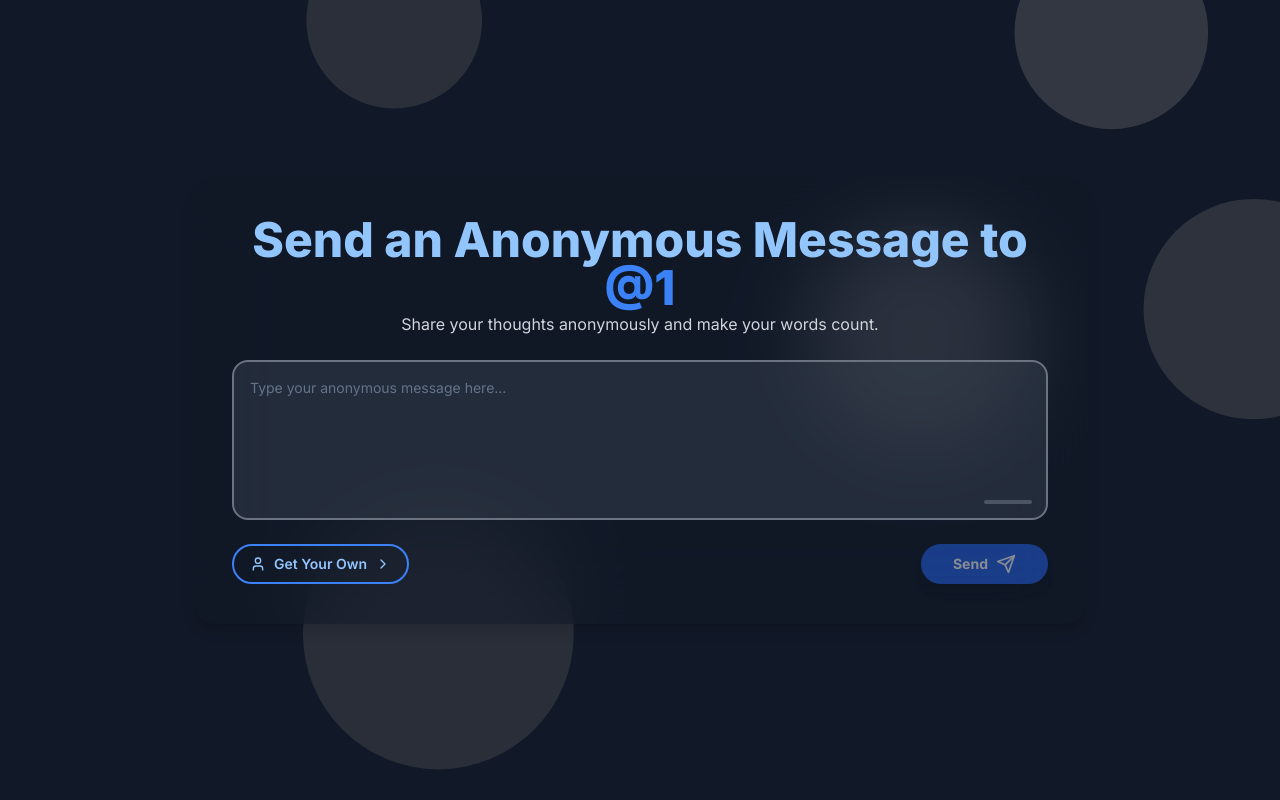
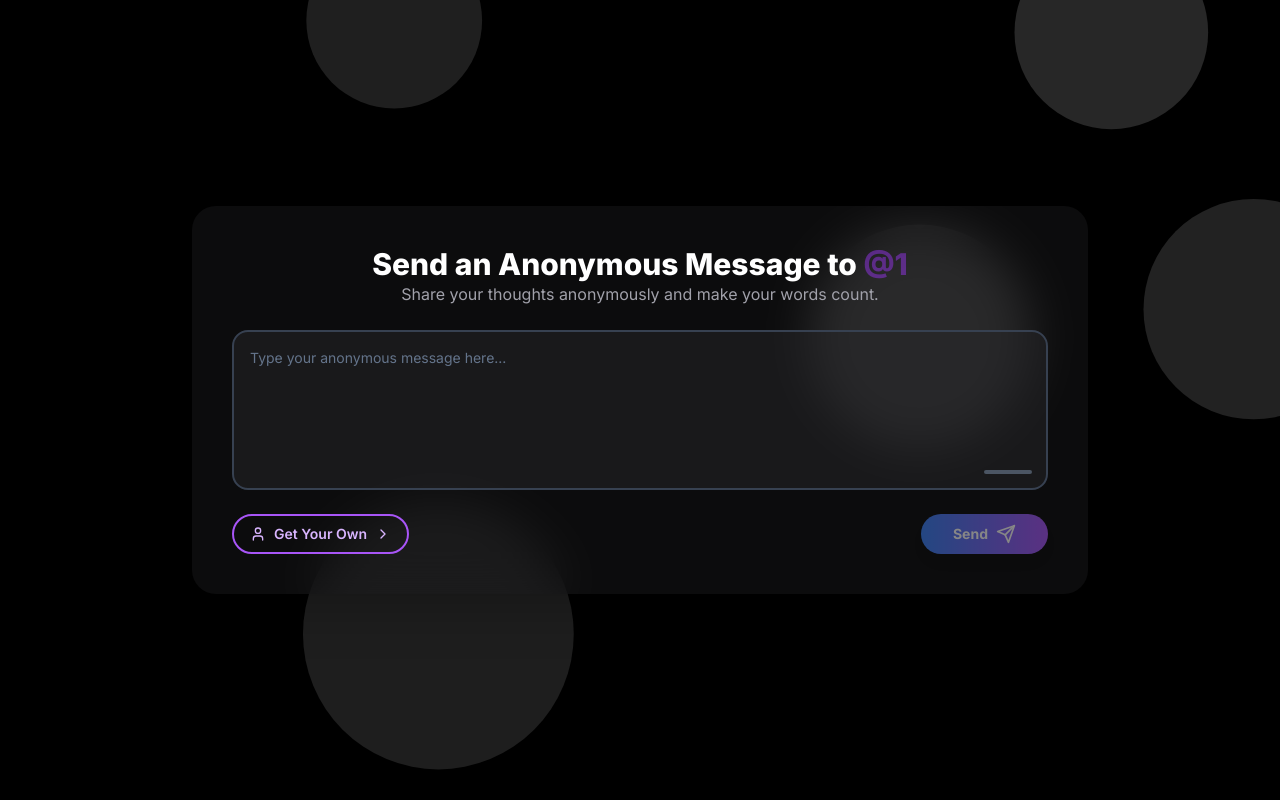
Before and after one commit to prabhatOn/BetterNgl, a Next.js app: page /u/1 in a window 1280 px wide. Built offline with nearby package versions, Linux system fonts and the light colour scheme.

Commit message:
ui update

```diff
--- a/src/app/(app)/page.tsx
+++ b/src/app/(app)/page.tsx
@@ -1,9 +1,9 @@
 "use client"
 
-import React, { useEffect, useRef } from 'react'
+import React, { useState } from 'react'
 import Link from 'next/link'
 import { Button } from '@/components/ui/button'
-import { ChevronRight } from 'lucide-react'
+import { ChevronRight, Loader } from 'lucide-react'
 
 const FeatureCard = ({ title, description }: { title: string; description: string }) => (
     <div className="relative z-10 rounded-lg bg-zinc-900/50 backdrop-blur-sm p-6 transition-all duration-300 hover:bg-zinc-800/50">
@@ -19,6 +19,18 @@ const ExampleMessage = ({ content }: { content: string }) => (
 )
 
 export default function Home() {
+    const [loading, setLoading] = useState(false)
+
+    const handleButtonClick = (e: React.MouseEvent) => {
+        e.preventDefault()
+        setLoading(true)
+        // Simulate a loading delay (e.g., API request)
+        setTimeout(() => {
+            setLoading(false)
+            // Redirect or perform action here
+        }, 2000) // 2-second delay
+    }
+
     return (
         <div className="min-h-screen bg-black text-white font-sans relative">
             <section className="relative z-10 px-4 pt-20 pb-16 md:pt-32 md:pb-24">
@@ -30,14 +42,21 @@ export default function Home() {
                         Share and receive genuine feedback with unparalleled privacy and security.
                     </p>
                     <Button
-                        asChild
                         size="lg"
                         className="bg-gradient-to-r from-blue-500 to-purple-500 text-white hover:from-blue-600 hover:to-purple-600 transition-all duration-300"
+                        onClick={handleButtonClick}
                     >
+                        {loading ? (
+                            <div className="flex items-center">
+                                <Loader className="animate-spin h-5 w-5 mr-2" />
+                                Loading...
+                            </div>
+                        ) : (
                             <Link href="/sign-up" className="flex items-center">
                                 Get started
                                 <ChevronRight className="ml-2 h-4 w-4" />
                             </Link>
+                        )}
                     </Button>
                 </div>
             </section>
@@ -85,14 +104,21 @@ export default function Home() {
                         Join TBH today and start sharing your thoughts freely and securely.
                     </p>
                     <Button
-                        asChild
                         size="lg"
                         className="bg-gradient-to-r from-blue-500 to-purple-500 text-white hover:from-blue-600 hover:to-purple-600 transition-all duration-300"
+                        onClick={handleButtonClick}
                     >
+                        {loading ? (
+                            <div className="flex items-center">
+                                <Loader className="animate-spin h-5 w-5 mr-2" />
+                                Loading...
+                            </div>
+                        ) : (
                             <Link href="/sign-up" className="flex items-center">
                                 Create Your Account
                                 <ChevronRight className="ml-2 h-4 w-4" />
                             </Link>
+                        )}
                     </Button>
                 </div>
             </section>
--- a/src/app/(auth)/verify/[username]/page.tsx
+++ b/src/app/(auth)/verify/[username]/page.tsx
@@ -98,12 +98,12 @@ export default function VerifyAccount() {
     }, []);
 
     return (
-        <div className="relative w-full min-h-screen flex items-center justify-center px-4 py-12 overflow-hidden bg-gray-900">
+        <div className="relative w-full min-h-screen flex items-center justify-center px-4 py-12 overflow-hidden bg-black">
             <InteractiveBackground />
             <div ref={containerRef} className="w-full max-w-md relative z-10">
-                <div className="bg-gray-900 bg-opacity-40 backdrop-blur-xl shadow-2xl rounded-3xl overflow-hidden transition-all duration-300">
+                <div className="bg-zinc-900/50 backdrop-blur-xl shadow-2xl rounded-3xl overflow-hidden transition-all duration-300">
                     <div className="p-8 md:p-12">
-                        <h1 className="text-4xl md:text-5xl font-bold mb-6 leading-tight text-center text-blue-300 animate-in">
+                        <h1 className="text-4xl md:text-4xl font-bold mb-6 leading-tight text-center text-white animate-in">
                             Verify Your Account
                         </h1>
                         <p className="text-gray-300 mb-8 text-center animate-in">
@@ -116,11 +116,11 @@ export default function VerifyAccount() {
                                     control={form.control}
                                     render={({ field }) => (
                                         <FormItem className="animate-in">
-                                            <FormLabel className="text-blue-300">Verification Code</FormLabel>
+                                            <FormLabel className="text-gray-300">Verification Code</FormLabel>
                                             <FormControl>
                                                 <Input
                                                     {...field}
-                                                    className="bg-gray-700 bg-opacity-50 border-2 border-blue-500 focus:border-blue-400 focus:ring-blue-400 text-blue-100 rounded-xl"
+                                                    className="bg-zinc-900/50 bg-opacity-50 border-2 border-gray-500 focus:border-blue-400 focus:ring-blue-400 text-blue-100 rounded-xl"
                                                 />
                                             </FormControl>
                                             <FormMessage />
--- a/src/app/u/[username]/page.tsx
+++ b/src/app/u/[username]/page.tsx
@@ -122,15 +122,15 @@ export default function FuturisticMessageUI() {
                 <meta name="author" content="Prabhat Chaubey" />
                 <link rel="canonical" href={`https://tbh.techxavvy.in/u/${username}`} />
             </Head>
-            <div className="relative w-full min-h-screen flex items-center justify-center px-4 py-12 overflow-hidden bg-gray-900">
+            <div className="relative w-full min-h-screen flex items-center justify-center px-4 py-12 overflow-hidden bg-black">
                 <InteractiveBackground />
                 <div ref={containerRef} className="w-full max-w-4xl relative z-10">
-                    <div className="bg-gray-900 bg-opacity-50 backdrop-blur-2xl shadow-lg rounded-3xl transition-all duration-300 p-10">
-                        <h1 className="text-4xl md:text-5xl font-extrabold text-center text-blue-300 animate-in">
-                            Send an Anonymous Message to <br />
-                            <span className="text-blue-500">@{username}</span>
+                    <div className="bg-zinc-900/50 backdrop-blur-xl shadow-2xl rounded-3xl transition-all duration-300 p-10">
+                        <h1 className="text-3xl md:text-3xl font-extrabold text-center text-white animate-in">
+                            Send an Anonymous Message to
+                            <span className="text-purple-600/50"> @{username}</span>
                         </h1>
-                        <p className="text-gray-300 mb-6 text-center animate-in">
+                        <p className="text-zinc-400 mb-6 text-center animate-in">
                             Share your thoughts anonymously and make your words count.
                         </p>
                         <Form {...form}>
@@ -144,7 +144,7 @@ export default function FuturisticMessageUI() {
                                                 <div className="relative group">
                                                     <Textarea
                                                         placeholder="Type your anonymous message here..."
-                                                        className="resize-none text-blue-100 bg-gray-700 bg-opacity-50 border-2 border-gray-500 focus:border-blue-400 focus:ring-blue-400 rounded-2xl w-full h-40 p-4 pr-16 transition-all duration-300"
+                                                        className="resize-none text-blue-100 bg-zinc-800 bg-opacity-50 border-2 border-gray-700 focus:border-purple-400 focus:ring-purple-400 rounded-2xl w-full h-40 p-4 pr-16 transition-all duration-300"
                                                         {...field}
                                                         onChange={(e) => {
                                                             field.onChange(e)
@@ -153,7 +153,7 @@ export default function FuturisticMessageUI() {
                                                     />
                                                     <div className="absolute bottom-4 right-4 w-12 h-1 bg-gray-600 rounded-full overflow-hidden">
                                                         <div
-                                                            className="h-full bg-blue-500 transition-all duration-300"
+                                                            className="h-full bg-gray-500 transition-all duration-300"
                                                             style={{ width: `${(charCount / 500) * 100}%` }}
                                                         ></div>
                                                     </div>
@@ -167,7 +167,7 @@ export default function FuturisticMessageUI() {
                                     <Link href={'/sign-up'}>
                                         <Button
                                             variant="outline"
-                                            className="bg-transparent text-blue-300 border-2 border-blue-500 font-semibold py-2 px-4 rounded-full transition-all duration-300 flex items-center group w-full md:w-auto hover:bg-blue-500 hover:text-white hover:shadow-lg hover:scale-105"
+                                            className="bg-transparent text-purple-300 border-2 border-purple-500 font-semibold py-2 px-4 rounded-full transition-all duration-300 flex items-center group w-full md:w-auto hover:bg-purple-500 hover:text-white hover:shadow-lg hover:scale-105"
                                         >
                                             <User className="mr-2 h-4 w-4" />
                                             Get Your Own
@@ -178,7 +178,7 @@ export default function FuturisticMessageUI() {
                                     <Button
                                         type="submit"
                                         disabled={isLoading || !messageContent}
-                                        className={`bg-blue-600 text-white font-bold py-3 px-8 rounded-full shadow-lg transition-all duration-300 flex items-center group w-full md:w-auto ${isLoading ? 'opacity-50 cursor-not-allowed' : 'hover:bg-blue-500 hover:shadow-lg hover:scale-105'}`}
+                                        className={`bg-gradient-to-r from-blue-500 to-purple-500 text-white font-bold py-3 px-8 rounded-full shadow-lg transition-all duration-300 flex items-center group w-full md:w-auto ${isLoading ? 'opacity-50 cursor-not-allowed' : 'hover:bg-blue-600 hover:shadow-lg hover:scale-105'}`}
                                     >
                                         {isLoading ? (
                                             <>
```
Lines whose indentation alone changed are shown as unchanged.
